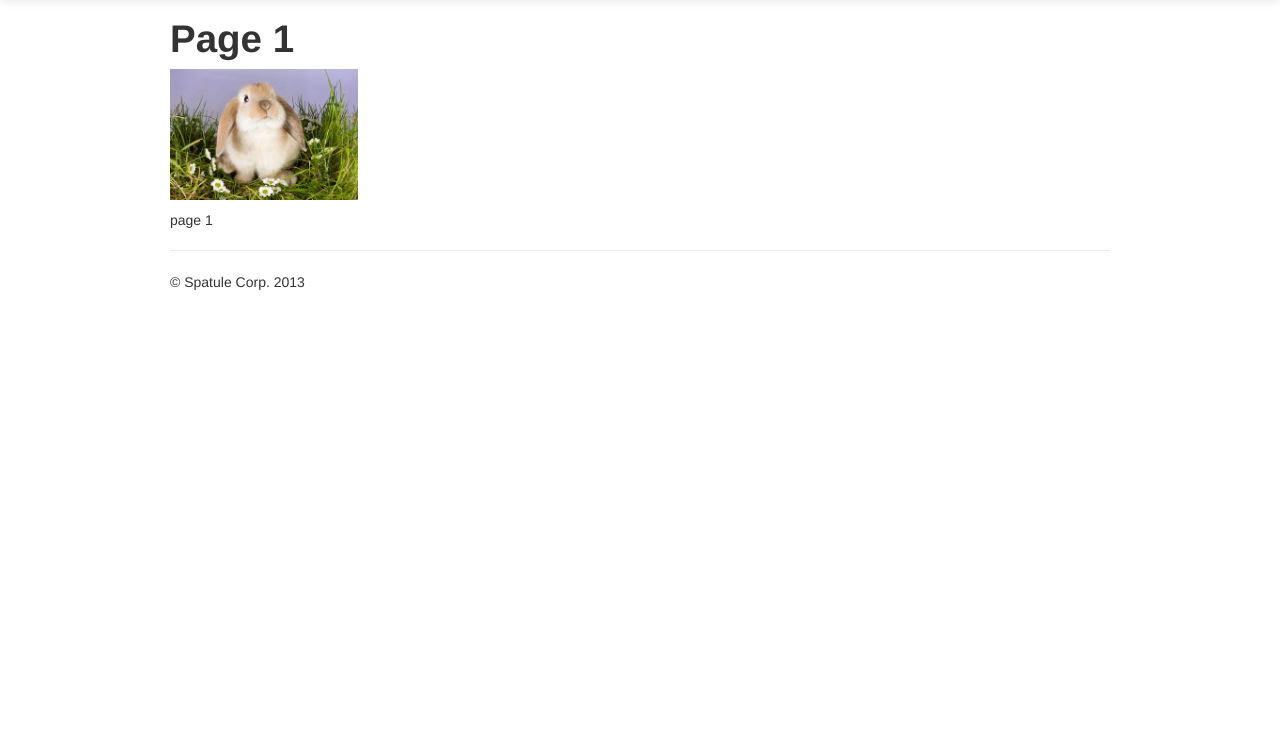
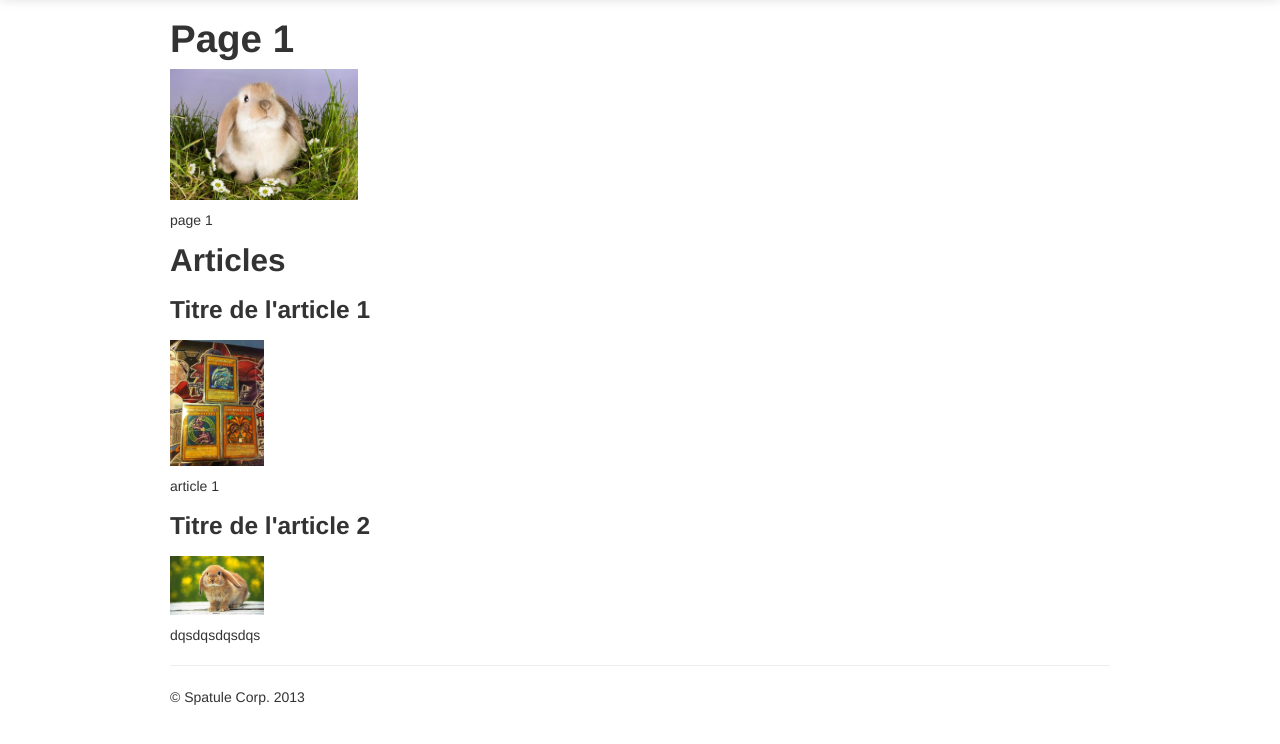
Before and after one commit to mdamien/spatule, a Django app: a page that uses templates/pages/page.html in a window 1280 px wide. Shown: the part 41-785 px from the top of the page. Run offline with Django 3.2, Linux system fonts and the light colour scheme; data comes from the database, SQL or seed files in the repository; both versions use the stored data as it was after the commit; parts of the project's set-up code (start-up, migrations or seed data) failed here and were passed over.

Commit message:
added articles in pages

```diff
--- a/pages/admin.py
+++ b/pages/admin.py
@@ -1,6 +1,10 @@
 from django.contrib import admin
-from pages.models import Page,HomePage,SliderImage
+from pages.models import Page,HomePage,SliderImage,Article
+
+class ArticleAdmin(admin.ModelAdmin):
+    list_display = ('page','position','title')
 
 admin.site.register(Page)
 admin.site.register(HomePage)
 admin.site.register(SliderImage)
+admin.site.register(Article,ArticleAdmin)
--- a/pages/models.py
+++ b/pages/models.py
@@ -5,7 +5,7 @@ class Page(models.Model):
 	title = models.CharField(max_length=400)
 	content = HTMLField()
 	url = models.CharField(max_length=400)
-	image = models.ImageField(upload_to="pages")
+	image = models.ImageField(upload_to="pages",blank=True)
 
 	def __unicode__(self):
 		return self.title
@@ -32,3 +32,15 @@ class SliderImage(models.Model):
 
 	def __unicode__(self):
 		return self.get_category_display() + ": " + str(self.pk)
+
+class Article(models.Model):
+	title = models.CharField(max_length=400)
+	content = HTMLField()
+	image = models.ImageField(upload_to="articles",blank=True)
+	position = models.IntegerField()
+	page = models.ForeignKey('Page')
+	class Meta:
+		ordering = ['page', 'position']
+
+	def __unicode__(self):
+		return self.page.title + ": " + self.title + " ("+str(self.position)+")"
--- a/pages/views.py
+++ b/pages/views.py
@@ -1,12 +1,13 @@
 from django.shortcuts import get_object_or_404, render
-from pages.models import Page,HomePage,SliderImage
+from pages.models import Page,HomePage,SliderImage,Article
 
 def index(request):
-	pages = Page.objects.all();
+	pages = Page.objects.all()
 	homepage = HomePage.objects.all()[:1].get()
 	return render(request, 'pages/index.html', {'page': homepage,'pages':pages})
 
 def page(request,url):
-	pages = Page.objects.all();
+	pages = Page.objects.all()
 	page = get_object_or_404(Page, url=url)
-	return render(request, 'pages/page.html', {'page': page,'pages':pages})
+	articles = Article.objects.order_by('position').filter(page=page)
+	return render(request, 'pages/page.html', {'page': page,'pages':pages,'articles':articles})
--- a/templates/pages/page.html
+++ b/templates/pages/page.html
@@ -4,6 +4,18 @@
 
 {% block content %}
         <h1>{{ page.title }}</h1>
-        <img style="max-width:20%" src="{{ page.image.url }}"/>
+        {% if page.image %}
+        	<img style="max-width:20%" src="{{ page.image.url }}"/>
+       	{% endif %}
         <p>{{ page.content|safe }}</p>
+        {% if articles|length > 0 %}
+	        <h2>Articles</h2>
+	        {% for a in articles %}
+		        <h3>{{ a.title }}</h1>
+		        {% if a.image %}
+		        	<img style="max-width:10%" src="{{ a.image.url }}"/>
+		        {% endif %}
+		        <p>{{ a.content|safe }}</p>
+	        {% endfor %}
+        {% endif %}
 {% endblock %}
```
Also changed, not shown: db.sqlite, media/articles/DDS-001-002-003.JPG (added), media/articles/lapin.jpg (added), media/pages/lapin.fleurs.jpg (added), media/pages/lapin_herbe.jpg (added).
